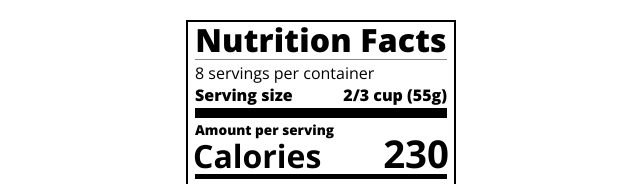
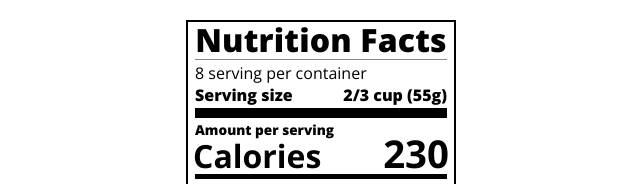
Before and after one commit to Kam2k9/Adedejikamil1, a plain HTML site: page Nutrition.html in a window 1280 px wide. Shown: the top 184 px of the page, 319-959 px from the left. Drawn offline with nearby package versions, Linux system fonts and the light colour scheme.

Commit message:
update text

```diff
--- a/Nutrition.html
+++ b/Nutrition.html
@@ -13,7 +13,7 @@
     <header>
       <h1 class="bold">Nutrition Facts</h1>
       <div class="divider"></div>
-      <p>8 servings per container</p>
+      <p>8 serving per container</p>
       <p class="bold">Serving size <span>2/3 cup (55g)</span></p>
     </header>
     <div class="divider large"></div>
```
